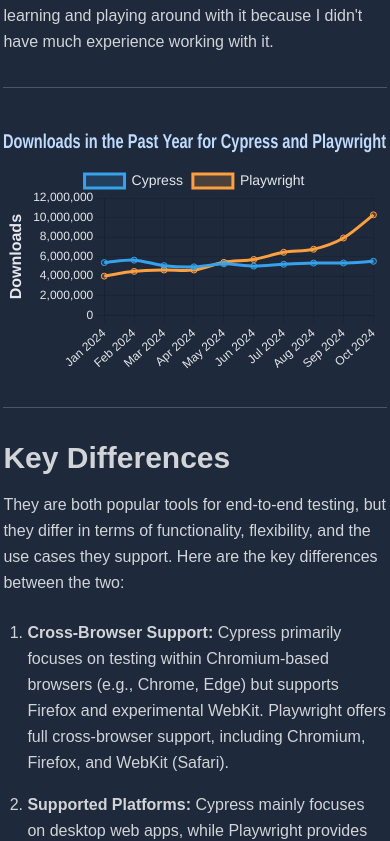
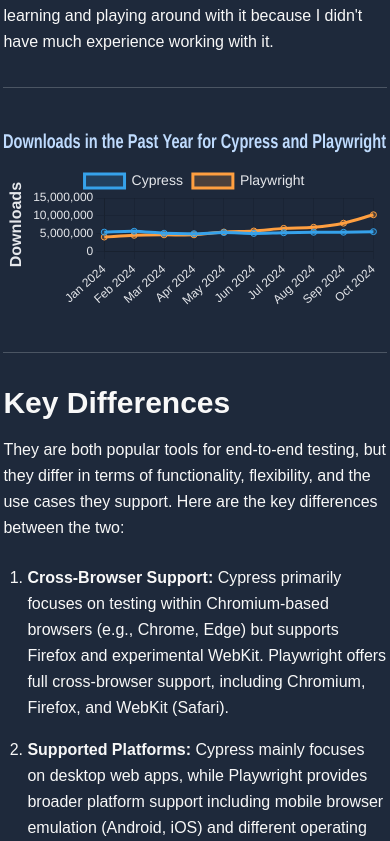
Before and after one commit to artshllk/e2e-testing-hub, a Next.js app: page /cypressvsplaywright in a window 390 px wide. Shown: the part 1444-2285 px from the top of the page. Built offline with nearby package versions, Linux system fonts and the light colour scheme.

Commit message:
fix responsive layout and chart reinitialization issue on window resize and component unmount

```diff
--- a/src/app/beste2epractices/page.jsx
+++ b/src/app/beste2epractices/page.jsx
@@ -6,9 +6,9 @@
 
 export default function E2EPractices() {
   return (
-    <div className="flex leading-relaxed flex-col items-center min-h-screen pt-10 px-4 md:px-20 text-customLightGray">
-      <div className="text-left mb-8 w-full max-w-lg md:max-w-2xl">
-        <h1 className="text-4xl md:text-5xl font-extrabold">
+    <div className="flex flex-col items-center min-h-screen pt-10 px-4 md:px-8 lg:px-20 text-customLightGray leading-relaxed">
+      <div className="text-left mb-8 w-full max-w-lg sm:max-w-xl md:max-w-2xl">
+        <h1 className="text-3xl sm:text-4xl md:text-5xl font-extrabold">
           {articles[2].name}
         </h1>
         <p className="text-gray-400 text-sm mt-2 font-serif">
--- a/src/app/cypressvsplaywright/page.jsx
+++ b/src/app/cypressvsplaywright/page.jsx
@@ -1,7 +1,7 @@
 "use client";
 import { articles } from "@/pages";
 import "@/styles/globals.css";
-import { useEffect } from "react";
+import { useEffect, useRef, useState } from "react";
 import { Prism as SyntaxHighlighter } from "react-syntax-highlighter";
 import { oneDark } from "react-syntax-highlighter/dist/esm/styles/prism";
 import {
@@ -28,9 +28,21 @@
 );
 
 export default function CypressVsPlaywright() {
+  const [size, setSize] = useState(window.innerWidth);
+  const chartRef = useRef(null);
+
+  const handleResize = () => {
+    setSize(window.innerWidth);
+  };
+
   useEffect(() => {
     const ctx = document.getElementById("myChart").getContext("2d");
-    new Chart(ctx, {
+
+    if (chartRef.current) {
+      chartRef.current.destroy();
+    }
+
+    chartRef.current = new Chart(ctx, {
       type: "line",
       data: {
         labels: [
@@ -137,10 +149,18 @@
         responsive: true,
       },
     });
-  }, []);
+
+    window.addEventListener("resize", handleResize);
+    return () => {
+      window.removeEventListener("resize", handleResize);
+      if (chartRef.current) {
+        chartRef.current.destroy();
+      }
+    };
+  }, [size]);
 
   return (
-    <div className="flex leading-relaxed flex-col items-center min-h-screen pt-10 px-4 md:px-20 text-customLightGray">
+    <div className="flex flex-col items-center min-h-screen pt-10 px-4 md:px-20 text-customLightGray">
       <div className="text-left mb-8 w-full max-w-lg md:max-w-2xl">
         <h1 className="text-4xl md:text-5xl font-extrabold">
           {articles[0].name}
@@ -151,7 +171,7 @@
       </div>
 
       {/* Article Content */}
-      <div className="max-w-lg md:max-w-2xl font-medium text-[1rem] md:text-[1.1rem] leading-[26px] md:leading-[28px] text-white-88">
+      <div className="max-w-lg md:max-w-2xl font-medium text-[1rem] md:text-[1.1rem] leading-[26px] md:leading-[28px]">
         <p className="mb-6 ">
           When I first started my journey in test automation, my toolset
           primarily was only Cypress. I started by writing very basic simple
@@ -199,12 +219,9 @@
 
         <hr className="border-gray-600 w-full max-w-lg md:max-w-2xl my-8" />
 
-        <canvas
-          id="myChart"
-          width="600"
-          height="400"
-          className="w-full max-w-lg md:max-w-2xl"
-        ></canvas>
+        <div className="relative w-full max-w-lg md:max-w-2xl h-[200px] sm:h-[300px] md:h-[400px]">
+          <canvas id="myChart"></canvas>
+        </div>
 
         <hr className="border-gray-600 w-full max-w-lg md:max-w-2xl my-8" />
         <h2 className="text-3xl font-extrabold mb-4">Key Differences</h2>
--- a/src/components/containers/Footer.jsx
+++ b/src/components/containers/Footer.jsx
@@ -4,7 +4,7 @@
   return (
     <footer className="flex justify-center p-5 bg-gray-900 shadow-md mt-8">
       <div className="flex flex-row justify-between items-center w-full max-w-2xl px-4 lg:px-0">
-        <Link href="/" className="flex items-center">
+        <Link href="/" className="flex items-left justify-start">
           <h1 className="text-3xl font-extrabold bg-gradient-to-r from-pink-500 to-purple-500 text-transparent bg-clip-text shadow-lg">
             automative
           </h1>
```
